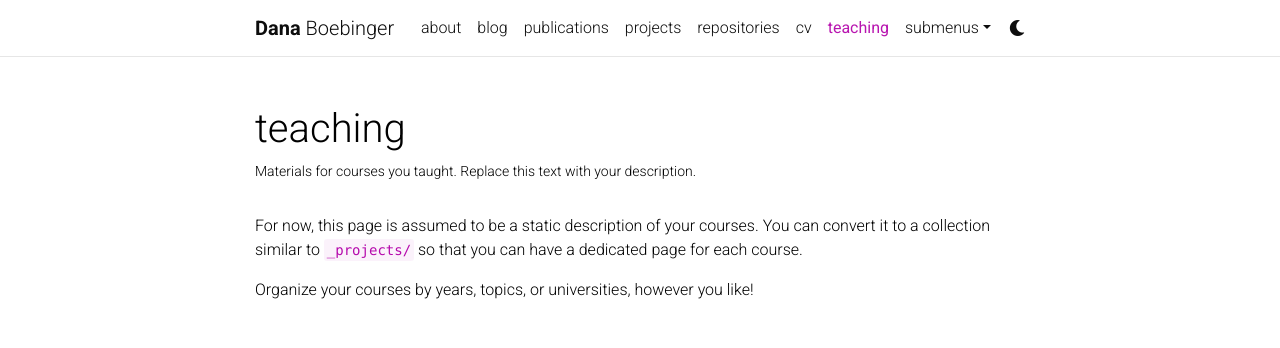
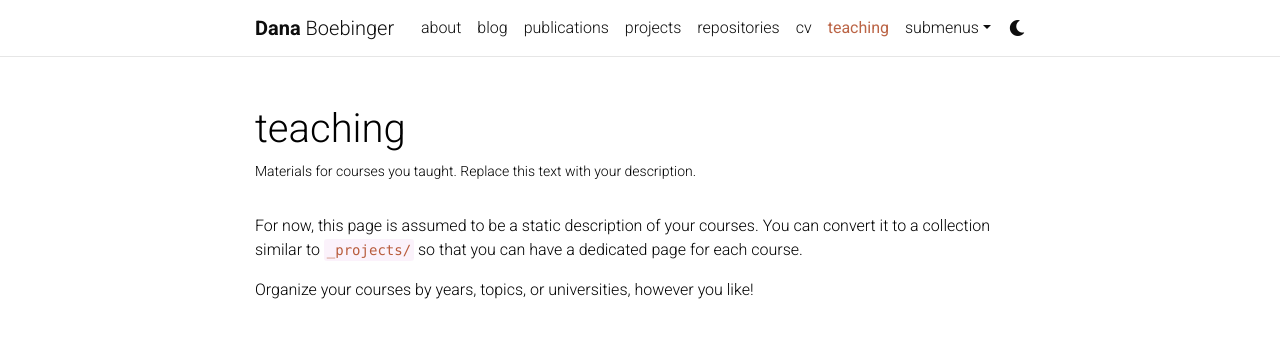
Before and after one commit to dlboe/dlboe.github.io, a Jekyll site: the page built from _pages/teaching.md, in a window 1280 px wide. Shown: the top 348 px of the page. Built offline with Jekyll 4.4.1, drawn with Linux system fonts in a browser that asks for light colours; comment, search, counter and statistics services are not loaded; a style sheet for code colours, icons or effects is not loaded.

Commit message:
Update _themes.scss

```diff
--- a/_sass/_themes.scss
+++ b/_sass/_themes.scss
@@ -7,8 +7,8 @@
   --global-code-bg-color: #{$code-bg-color-light};
   --global-text-color: #{$black-color};
   --global-text-color-light: #{$grey-color};
-  --global-theme-color: #{$purple-color};
-  --global-hover-color: #{$purple-color};
+  --global-theme-color: #B85C3C;
+  --global-hover-color: #B85C3C;
   --global-footer-bg-color: #{$grey-color-dark};
   --global-footer-text-color: #{$grey-color-light};
   --global-footer-link-color: #{$white-color};
```
